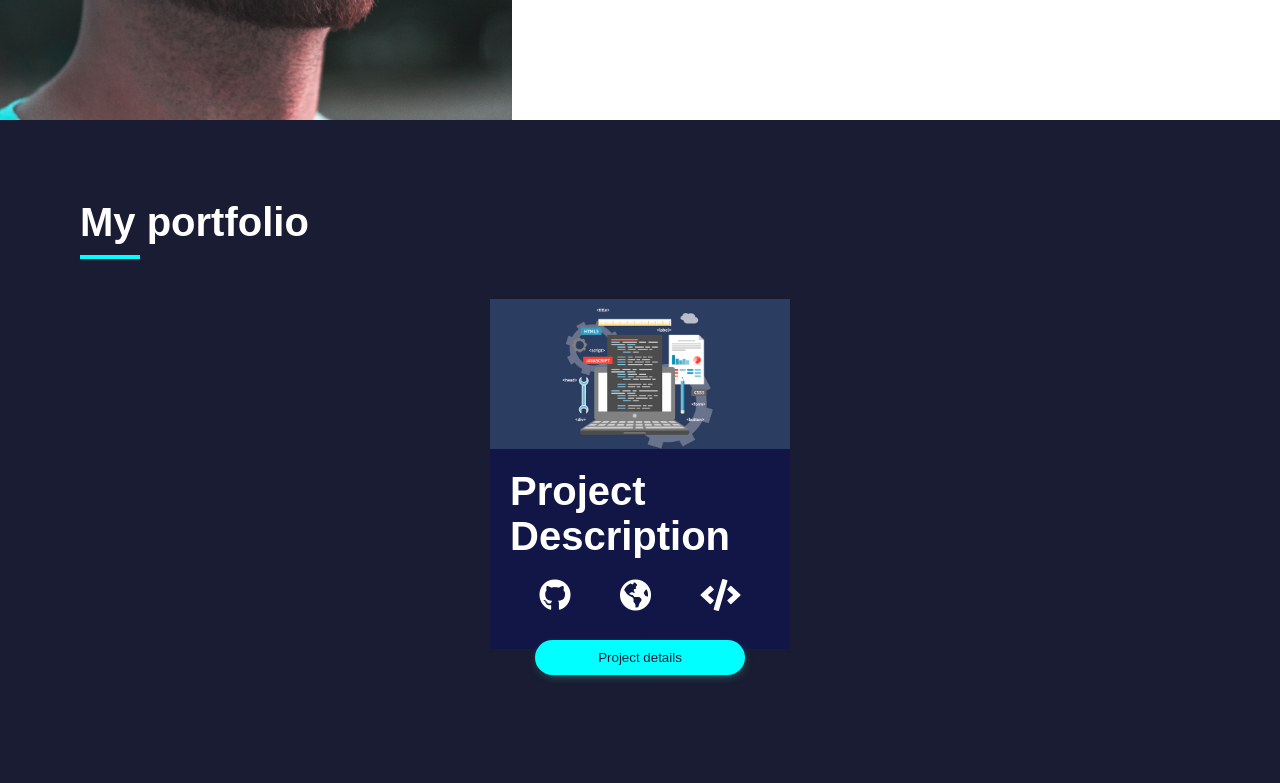
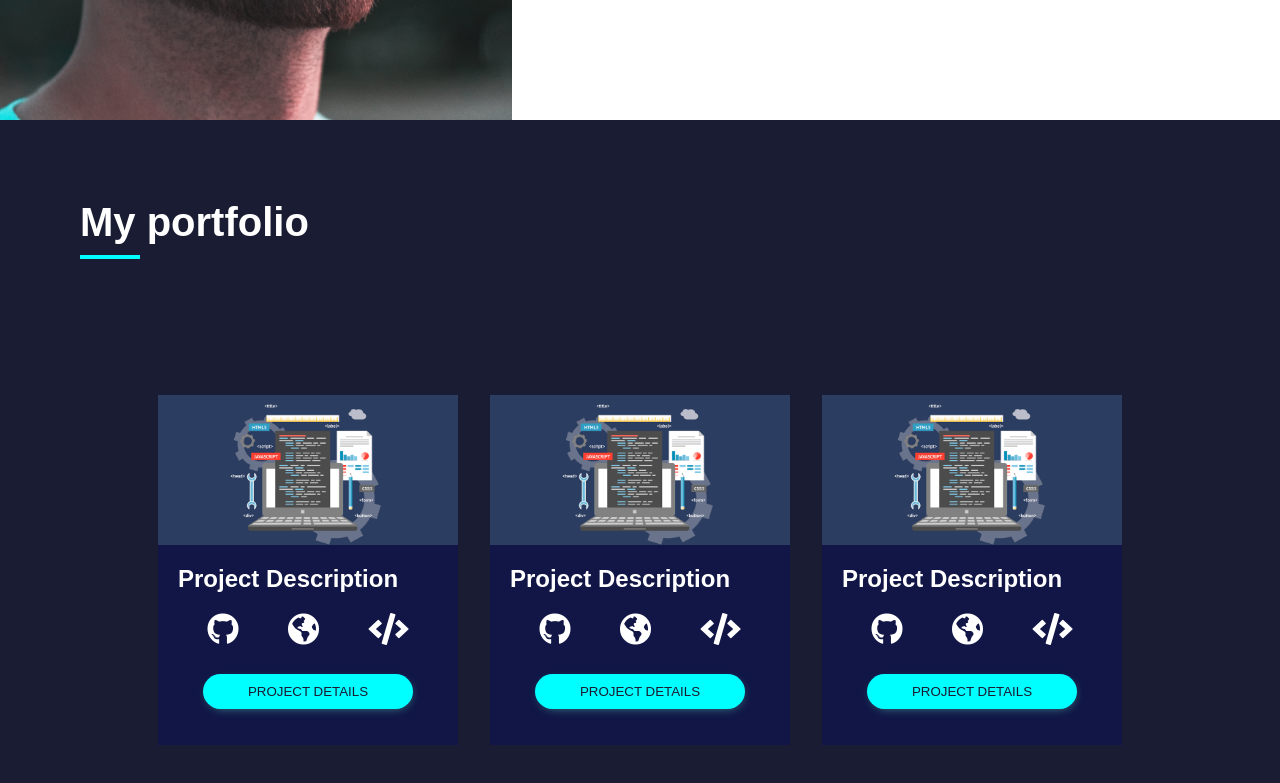
Before and after one commit to xKiroba/Portfolio, a plain HTML site: page index.html in a window 1280 px wide. Shown: the part 1256-2039 px from the top of the page. Drawn offline with Linux system fonts and the light colour scheme.

```diff
--- a/css/styles.css
+++ b/css/styles.css
@@ -142,9 +142,7 @@ span{
 
 .portfolio-headings h2{
     font-size: 2.5em;
-
 }
-
 .portfolio .container {
     width:80vw;
     height: 80vh;
@@ -159,6 +157,7 @@ span{
     height: 350px;
     color: #ffff;
     background-color: rgb(17, 22, 70);
+    margin: 1em;
 }
 .card__img{
     width: 100%;
@@ -167,7 +166,7 @@ span{
     background-size: cover;
 }
 
-.card__tittle {
+.card__title {
     padding: 20px;
 }
 
@@ -193,6 +192,7 @@ span{
 .card .project-details a{
     text-decoration: none;
     color: #191c32;
+    text-transform: uppercase;
 
 }
 .project-details-content {
--- a/index.html
+++ b/index.html
@@ -51,16 +51,17 @@
     <div class="portfolio-headings">
         <h2>My portfolio</h2>
         <div class="divider">
-        </div>
+        </div></div>
 
         <div class="container">
             <div class="card">
                 <div class="card__img">
                 </div>
 
-                <div class="card__tittle">
+                <div class="card__title">
                     <h2>Project Description</h2>
                 </div>
+
                 <div class="card__projects-links">
                     <a href="">
                         <i class="fab fa-github"></i>
@@ -76,7 +77,56 @@
                     <button class="project-details download-cv">
                         <a href="">Project details</a>
                     </button>
+                </div>
+            </div>
+            <div class="card">
+                <div class="card__img">
+                </div>
 
+                <div class="card__title">
+                    <h2>Project Description</h2>
+                </div>
+
+                <div class="card__projects-links">
+                    <a href="">
+                        <i class="fab fa-github"></i>
+                    </a>
+                    <a href="">
+                        <i class="fas fa-globe-americas"></i>
+                    </a>
+                    <a href="">
+                        <i class="fas fa-code"></i>
+                    </a>
+                </div>
+                <div class="project-details-content">
+                    <button class="project-details download-cv">
+                        <a href="">Project details</a>
+                    </button>
+                </div>
+            </div>
+            <div class="card">
+                <div class="card__img">
+                </div>
+
+                <div class="card__title">
+                    <h2>Project Description</h2>
+                </div>
+
+                <div class="card__projects-links">
+                    <a href="">
+                        <i class="fab fa-github"></i>
+                    </a>
+                    <a href="">
+                        <i class="fas fa-globe-americas"></i>
+                    </a>
+                    <a href="">
+                        <i class="fas fa-code"></i>
+                    </a>
+                </div>
+                <div class="project-details-content">
+                    <button class="project-details download-cv">
+                        <a href="">Project details</a>
+                    </button>
                 </div>
             </div>
         </div>
```
